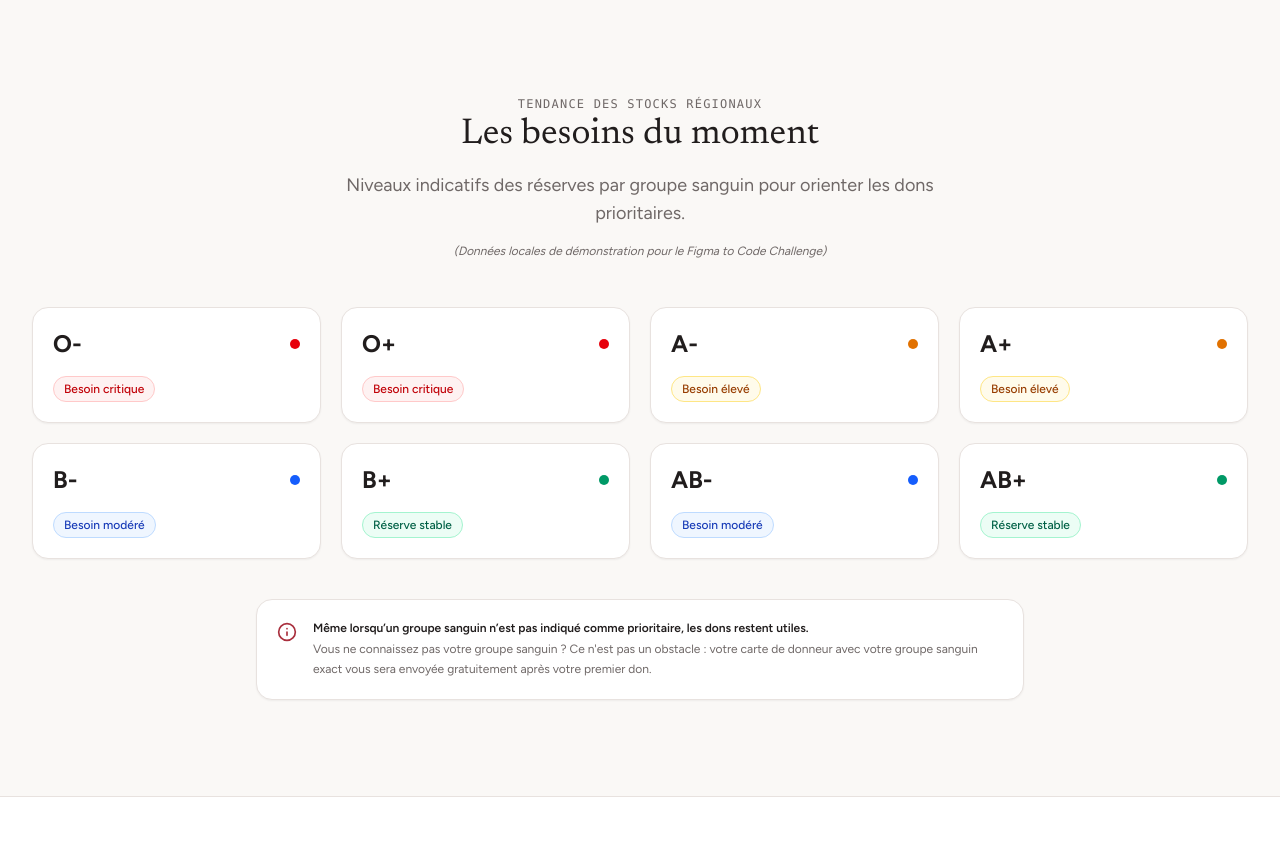
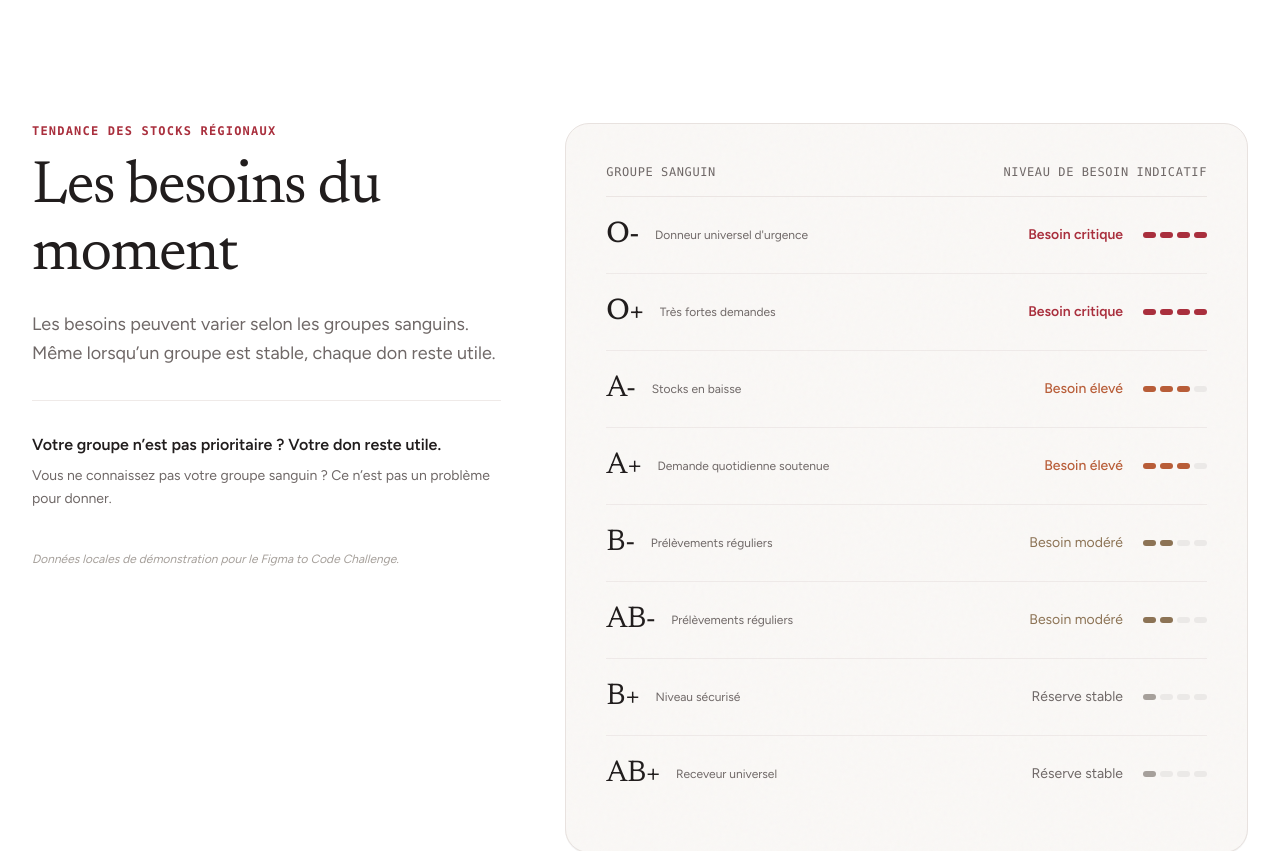
Before and after one commit to SergeCodeur/hemora, a Next.js app: page / in a window 1280 px wide. Shown: the part 8240-9091 px from the top of the page. Built offline with nearby package versions, Linux system fonts and the light colour scheme.

Commit message:
feat(reserves): redesign blood reserves into continuous editorial visualization

```diff
--- a/src/components/sections/blood-reserves-section.tsx
+++ b/src/components/sections/blood-reserves-section.tsx
@@ -1,100 +1,232 @@
+"use client";
+
 import * as React from "react";
 import { Container } from "../layout/container";
 import { BloodGroup, BloodNeedLevel } from "@/types";
-import { Info, AlertCircle } from "lucide-react";
+
+interface BloodReserveItem {
+  group: BloodGroup;
+  level: BloodNeedLevel;
+  statusLabel: string;
+  sublabel: string;
+  barsFilled: number; // Sur 4 segments
+}
+
+const reservesData: BloodReserveItem[] = [
+  {
+    group: "O-",
+    level: "critical",
+    statusLabel: "Besoin critique",
+    sublabel: "Donneur universel d'urgence",
+    barsFilled: 4,
+  },
+  {
+    group: "O+",
+    level: "critical",
+    statusLabel: "Besoin critique",
+    sublabel: "Très fortes demandes",
+    barsFilled: 4,
+  },
+  {
+    group: "A-",
+    level: "high",
+    statusLabel: "Besoin élevé",
+    sublabel: "Stocks en baisse",
+    barsFilled: 3,
+  },
+  {
+    group: "A+",
+    level: "high",
+    statusLabel: "Besoin élevé",
+    sublabel: "Demande quotidienne soutenue",
+    barsFilled: 3,
+  },
+  {
+    group: "B-",
+    level: "moderate",
+    statusLabel: "Besoin modéré",
+    sublabel: "Prélèvements réguliers",
+    barsFilled: 2,
+  },
+  {
+    group: "AB-",
+    level: "moderate",
+    statusLabel: "Besoin modéré",
+    sublabel: "Prélèvements réguliers",
+    barsFilled: 2,
+  },
+  {
+    group: "B+",
+    level: "stable",
+    statusLabel: "Réserve stable",
+    sublabel: "Niveau sécurisé",
+    barsFilled: 1,
+  },
+  {
+    group: "AB+",
+    level: "stable",
+    statusLabel: "Réserve stable",
+    sublabel: "Receveur universel",
+    barsFilled: 1,
+  },
+];
 
 export function BloodReservesSection() {
-  const groups: { group: BloodGroup; level: BloodNeedLevel; label: string }[] = [
-    { group: "O-", level: "critical", label: "Besoin critique" },
-    { group: "O+", level: "critical", label: "Besoin critique" },
-    { group: "A-", level: "high", label: "Besoin élevé" },
-    { group: "A+", level: "high", label: "Besoin élevé" },
-    { group: "B-", level: "moderate", label: "Besoin modéré" },
-    { group: "B+", level: "stable", label: "Réserve stable" },
-    { group: "AB-", level: "moderate", label: "Besoin modéré" },
-    { group: "AB+", level: "stable", label: "Réserve stable" },
-  ];
-
   const getLevelStyle = (level: BloodNeedLevel) => {
     switch (level) {
       case "critical":
         return {
-          bg: "bg-red-50 border-red-200 text-red-700",
-          dot: "bg-red-600",
+          textColor: "text-hemora-red font-semibold",
+          dotColor: "bg-hemora-red",
+          activeBarColor: "bg-hemora-red",
         };
       case "high":
         return {
-          bg: "bg-amber-50 border-amber-200 text-amber-800",
-          dot: "bg-amber-600",
+          textColor: "text-[#B85D38] font-medium",
+          dotColor: "bg-[#B85D38]",
+          activeBarColor: "bg-[#B85D38]",
         };
       case "moderate":
         return {
-          bg: "bg-blue-50 border-blue-200 text-blue-800",
-          dot: "bg-blue-600",
+          textColor: "text-[#8C7355] font-normal",
+          dotColor: "bg-[#8C7355]",
+          activeBarColor: "bg-[#8C7355]",
         };
       case "stable":
         return {
-          bg: "bg-emerald-50 border-emerald-200 text-emerald-800",
-          dot: "bg-emerald-600",
+          textColor: "text-hemora-muted font-normal",
+          dotColor: "bg-stone-400",
+          activeBarColor: "bg-stone-400",
         };
     }
   };
 
   return (
-    <section id="reserves" className="py-16 sm:py-20 md:py-24 border-t border-hemora-border bg-hemora-bg">
+    <section
+      id="reserves"
+      className="py-16 sm:py-24 md:py-32 bg-white border-t border-hemora-border/60"
+      aria-labelledby="reserves-title"
+    >
       <Container size="default">
-        <div className="max-w-2xl mx-auto text-center space-y-4 mb-12">
-          <span className="text-xs font-mono font-medium uppercase tracking-widest text-hemora-muted">
+        <div className="grid grid-cols-1 lg:grid-cols-12 gap-12 lg:gap-16 items-start">
+
+          {/* ========================================================================= */}
+          {/* COLONNE GAUCHE (ÉDITORIALE & CONTEXTUELLE)                                */}
+          {/* ========================================================================= */}
+          <div className="lg:col-span-5 space-y-8 lg:sticky lg:top-12">
+
+            {/* En-tête textuel */}
+            <div className="space-y-4">
+              <span className="text-xs font-mono font-semibold uppercase tracking-widest text-hemora-red block">
                 Tendance des stocks régionaux
               </span>
-          <h2 className="font-serif text-2xl sm:text-3xl md:text-4xl text-hemora-text font-normal">
+              <h2
+                id="reserves-title"
+                className="font-serif text-3xl sm:text-4xl md:text-5xl lg:text-6xl font-normal text-hemora-text tracking-tight leading-[1.12]"
+              >
                 Les besoins du moment
               </h2>
-          <p className="text-hemora-muted text-base sm:text-lg">
-            Niveaux indicatifs des réserves par groupe sanguin pour orienter les dons prioritaires.
-          </p>
-          <p className="text-xs text-hemora-muted italic">
-            (Données locales de démonstration pour le Figma to Code Challenge)
+              <p className="text-hemora-muted text-base sm:text-lg leading-relaxed pt-1">
+                Les besoins peuvent varier selon les groupes sanguins. Même lorsqu’un groupe est stable, chaque don reste utile.
               </p>
             </div>
 
-        {/* Grille des 8 groupes sanguins avec jauges calmes */}
-        <div className="grid grid-cols-2 sm:grid-cols-4 gap-4 sm:gap-5">
-          {groups.map((g) => {
-            const style = getLevelStyle(g.level);
+            {/* Message secondaire intégré naturellement (sans grosse alerte système) */}
+            <div className="pt-8 border-t border-hemora-border/70 space-y-2">
+              <p className="text-sm sm:text-base font-semibold text-hemora-text">
+                Votre groupe n’est pas prioritaire ? Votre don reste utile.
+              </p>
+              <p className="text-sm text-hemora-muted leading-relaxed">
+                Vous ne connaissez pas votre groupe sanguin ? Ce n’est pas un problème pour donner.
+              </p>
+            </div>
+
+            {/* Mention démonstration obligatoire */}
+            <div className="pt-2">
+              <p className="text-xs text-stone-400 italic">
+                Données locales de démonstration pour le Figma to Code Challenge.
+              </p>
+            </div>
+
+          </div>
+
+          {/* ========================================================================= */}
+          {/* COLONNE DROITE : VISUALISATION ÉDITORIALE DES 8 GROUPES                  */}
+          {/* ========================================================================= */}
+          <div className="lg:col-span-7">
+            <div className="bg-hemora-bg bg-grain rounded-3xl border border-hemora-border p-6 sm:p-8 md:p-10 shadow-2xs">
+
+              {/* En-tête discret du tableau de données */}
+              <div className="hidden sm:flex items-center justify-between pb-4 border-b border-hemora-border/80 text-xs font-mono uppercase tracking-wider text-hemora-muted">
+                <span>Groupe sanguin</span>
+                <span className="text-right">Niveau de besoin indicatif</span>
+              </div>
+
+              {/* Lignes continues des 8 groupes sanguins */}
+              <div className="divide-y divide-hemora-border/60">
+                {reservesData.map((item) => {
+                  const style = getLevelStyle(item.level);
+                  const isTopPriority = item.level === "critical";
+
                   return (
                     <div
-                key={g.group}
-                className="bg-white p-5 rounded-2xl border border-hemora-border flex flex-col justify-between space-y-4 shadow-xs transition-colors hover:border-hemora-border/80"
+                      key={item.group}
+                      className={`py-4 sm:py-5 flex items-center justify-between gap-4 transition-colors duration-150 ${
+                        isTopPriority ? "group" : ""
+                      }`}
                     >
-                <div className="flex items-center justify-between">
-                  <span className="font-sans font-bold text-2xl text-hemora-text">
-                    {g.group}
+                      {/* Groupe sanguin & typographie forte */}
+                      <div className="flex items-center gap-3 sm:gap-4 min-w-0">
+                        <span
+                          className={`font-serif text-2xl sm:text-3xl tracking-tight shrink-0 transition-transform duration-200 ${
+                            isTopPriority
+                              ? "text-hemora-text font-medium group-hover:scale-105"
+                              : "text-hemora-text font-normal"
+                          }`}
+                        >
+                          {item.group}
                         </span>
-                  <span className={`w-2.5 h-2.5 rounded-full ${style.dot}`} aria-hidden="true" />
+
+                        {/* Rôle / précision éditoriale discrète */}
+                        <span className="hidden md:inline text-xs text-hemora-muted truncate">
+                          {item.sublabel}
+                        </span>
                       </div>
 
+                      {/* Niveau de besoin & Micro-jauge discrète */}
+                      <div className="flex items-center gap-3 sm:gap-5 shrink-0">
+                        <span className={`text-xs sm:text-sm ${style.textColor}`}>
+                          {item.statusLabel}
+                        </span>
+
+                        {/* Micro-jauge à 4 segments fins minimalistes */}
                         <div
-                  className={`px-2.5 py-1 rounded-full text-xs font-medium border inline-flex items-center gap-1.5 self-start ${style.bg}`}
+                          className="flex items-center gap-1 w-14 sm:w-16"
+                          aria-label={`${item.statusLabel} (${item.barsFilled} sur 4)`}
                         >
-                  {g.label}
+                          {[1, 2, 3, 4].map((barIndex) => {
+                            const isFilled = barIndex <= item.barsFilled;
+                            return (
+                              <span
+                                key={barIndex}
+                                className={`h-1.5 flex-1 rounded-full transition-colors ${
+                                  isFilled
+                                    ? style.activeBarColor
+                                    : "bg-stone-200/80"
+                                }`}
+                              />
+                            );
+                          })}
+                        </div>
                       </div>
                     </div>
                   );
                 })}
               </div>
 
-        {/* Note de réassurance forte */}
-        <div className="mt-10 p-5 rounded-2xl bg-white border border-hemora-border flex items-start gap-4 max-w-3xl mx-auto text-xs text-hemora-muted shadow-xs">
-          <Info className="w-5 h-5 text-hemora-red shrink-0 mt-0.5" aria-hidden="true" />
-          <div className="space-y-1">
-            <p className="font-semibold text-hemora-text">
-              Même lorsqu’un groupe sanguin n’est pas indiqué comme prioritaire, les dons restent utiles.
-            </p>
-            <p className="leading-relaxed">
-              Vous ne connaissez pas votre groupe sanguin ? Ce n'est pas un obstacle : votre carte de donneur avec votre groupe sanguin exact vous sera envoyée gratuitement après votre premier don.
-            </p>
             </div>
+          </div>
+
         </div>
       </Container>
     </section>
```
Lines whose indentation alone changed are shown as unchanged.
